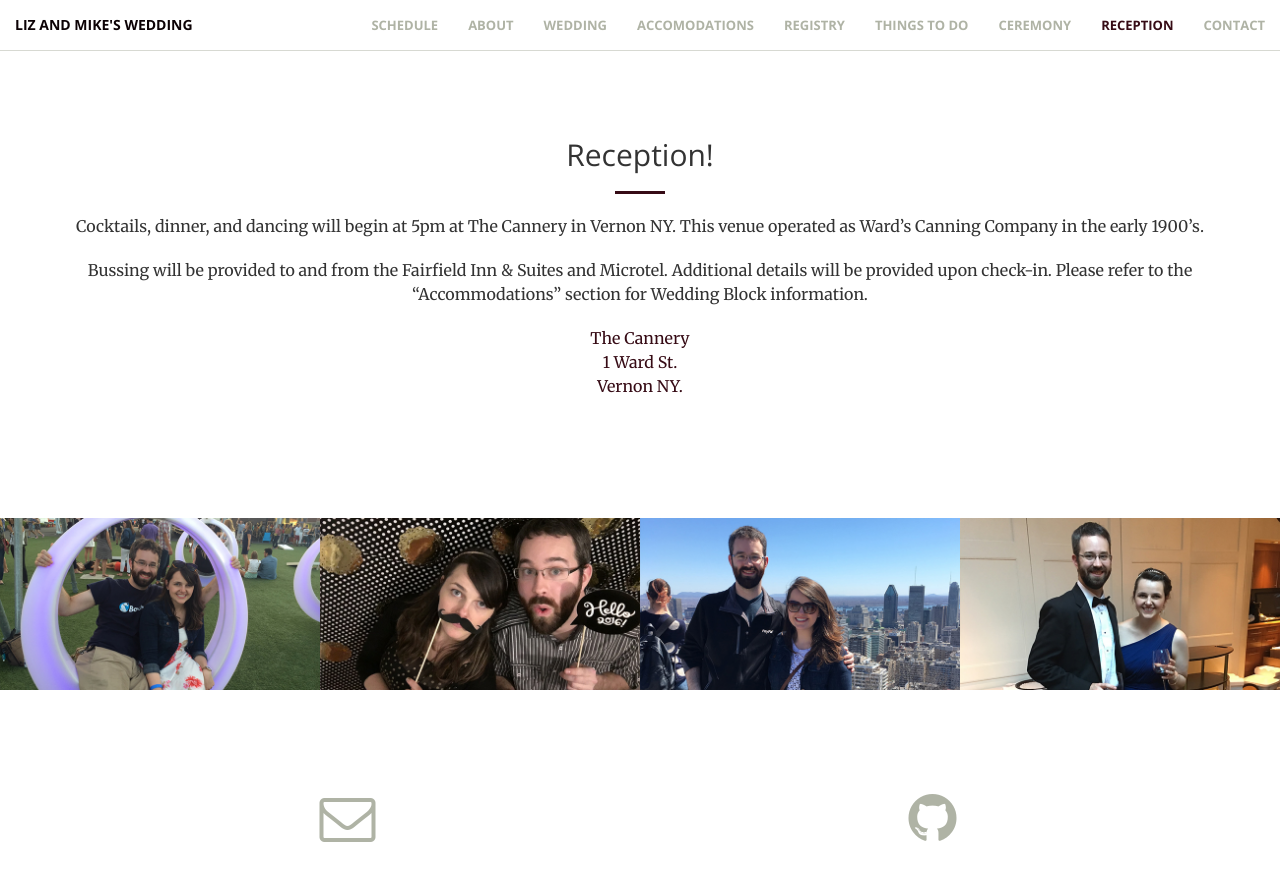
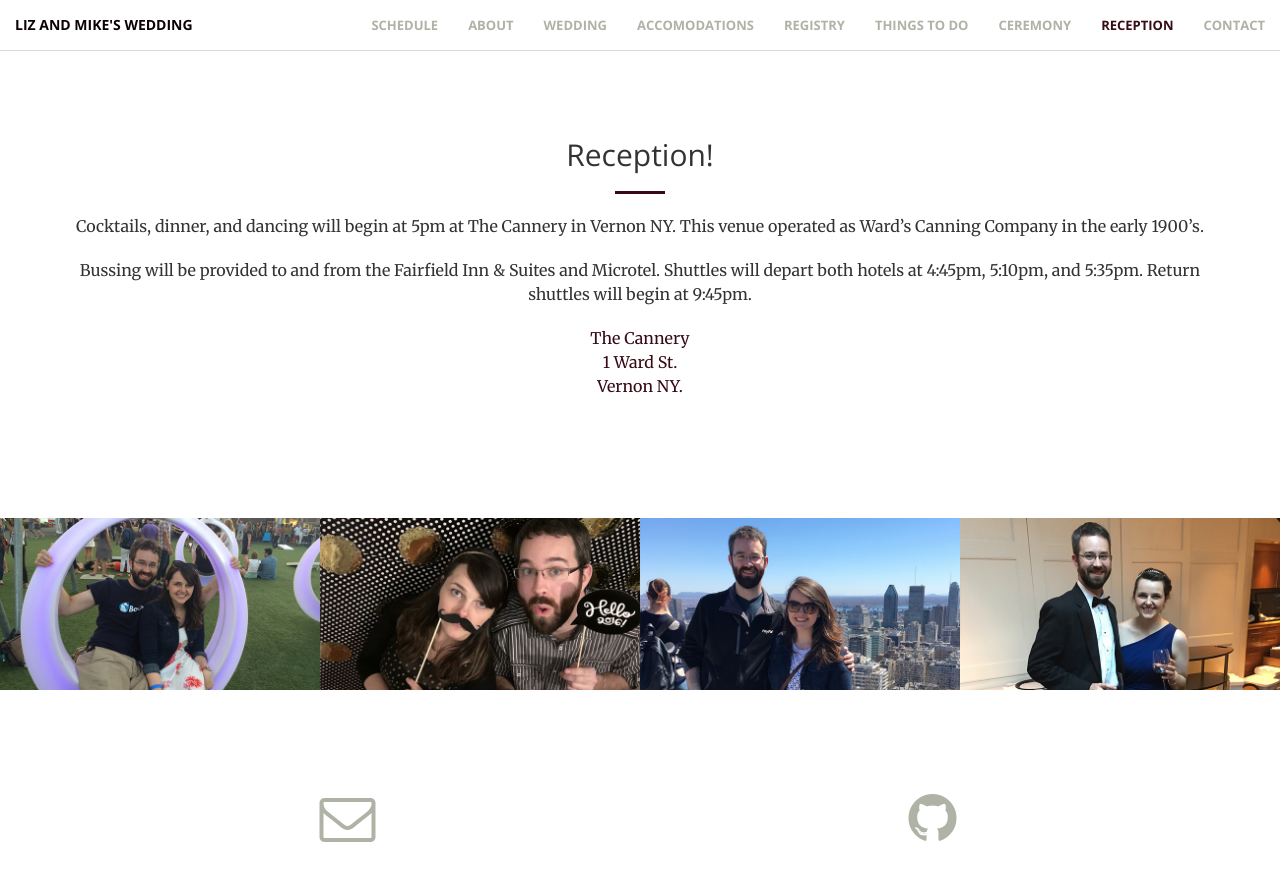
Before and after one commit to mikesplain/lizandmike.rocks, a Jekyll site: the page built from index.html, in a window 1280 px wide and 900 px high, scrolled down 6547 px. Shown: the top 881 px of the window. Built offline with Jekyll 4.4.1, drawn with Linux system fonts in a browser that asks for light colours.

Commit message:
Update reception details

```diff
--- a/_includes/reception.html
+++ b/_includes/reception.html
@@ -8,7 +8,7 @@
                   Cocktails, dinner, and dancing will begin at 5pm at The Cannery in Vernon NY.  This venue operated as Ward’s Canning Company in the early 1900’s.
                 </p>
                 <p class="text">
-                  Bussing will be provided to and from the Fairfield Inn &amp; Suites and Microtel.  Additional details will be provided upon check-in.  Please refer to the “Accommodations” section for Wedding Block information.
+                  Bussing will be provided to and from the Fairfield Inn &amp; Suites and Microtel. Shuttles will depart both hotels at 4:45pm, 5:10pm, and 5:35pm.  Return shuttles will begin at 9:45pm.
                 </p>
                 <p class="text">
                   <a href="https://www.google.com/maps/place/The+Cannery+Barn/@43.0808656,-75.5353049,17.53z/data=!4m5!3m4!1s0x89d971e73b17c8b9:0xa0eff4279054c727!8m2!3d43.080909!4d-75.534457" target="_blank">The Cannery<br \>
```
